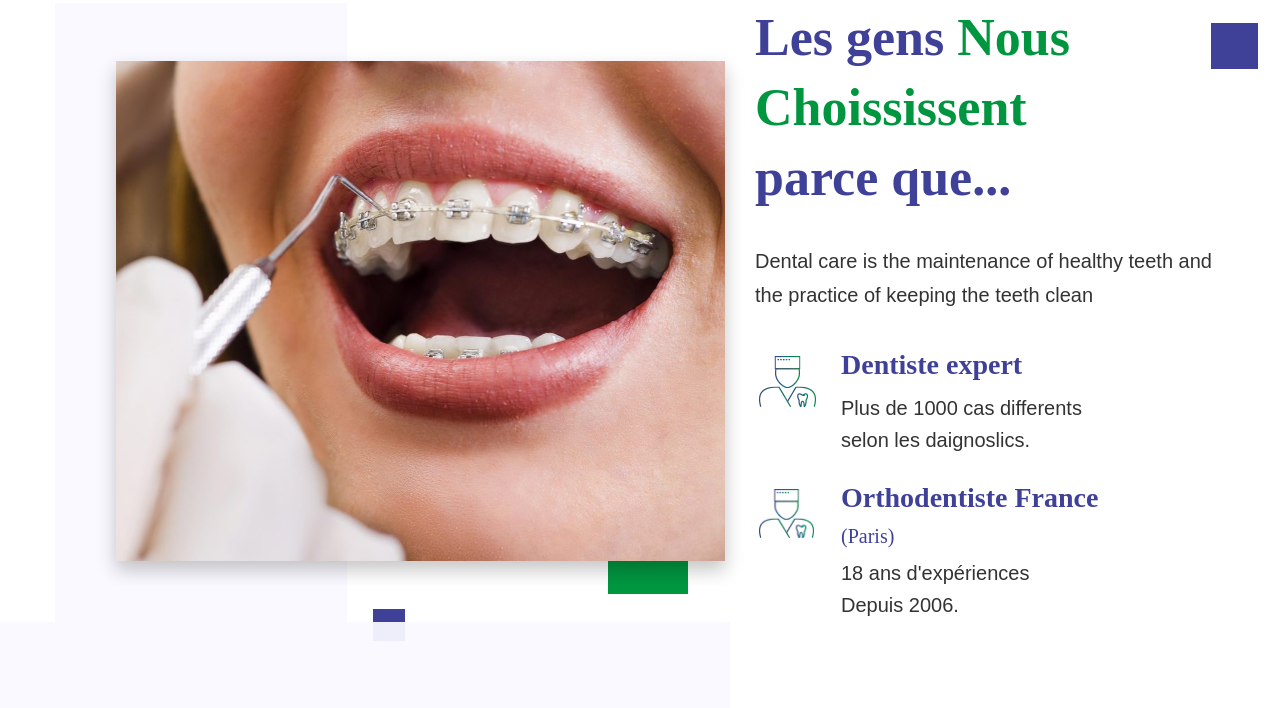
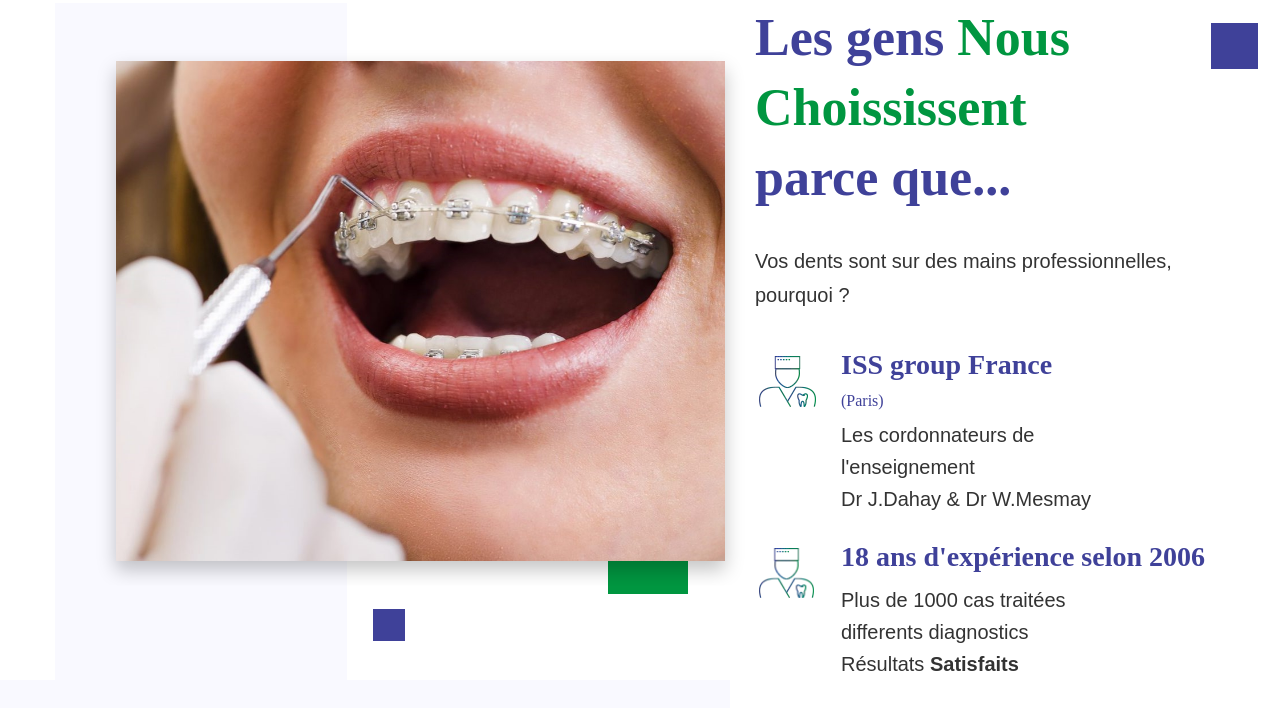
Before and after one commit to fouadess04/drbenotsmane, a plain HTML site: page index.html in a window 1280 px wide. Shown: the part 797-1505 px from the top of the page. Drawn offline with Linux system fonts and the light colour scheme; a web font is replaced by a local one.

Commit message:
Update index.html

```diff
--- a/index.html
+++ b/index.html
@@ -230,7 +230,7 @@
               <div class="section-title mb--0 position-relative">
                 <h2 class="title">Les gens <span>Nous Choississent</span> parce que...</h2>
                 <div class="desc">
-                  <p>Dental care is the maintenance of healthy teeth and the practice of keeping the teeth clean </p>
+                  <p>Vos dents sont sur des mains professionnelles, pourquoi ?</p>
                 </div>
                 <div class="section-title-shape"></div>
               </div>
@@ -242,8 +242,8 @@
                       <img class="icon-img" src="pres_files/f1.webp" alt="Image-HasTech" width="57" height="51">
                     </div>
                     <div class="content">
-                      <h4 class="title">Dentiste expert</h4>
-                      <p>Plus de 1000 cas differents selon les daignoslics.</p>
+                      <a href="https://www.issgroupfrance.com"><h4 class="title">ISS group France<h6>(Paris)</h6></h4></a>
+                      <p>Les cordonnateurs de l'enseignement<br>Dr J.Dahay & Dr W.Mesmay<br></p>
                     </div>
                   </div>
                 </div>
@@ -258,8 +258,8 @@
                       <img class="icon-img" src="pres_files/f1.webp" alt="Image-HasTech" width="55" height="51">
                     </div>
                     <div class="content">
-                      <h4 class="title">Orthodentiste France <h5>(Paris)</h5></h4>
-                      <p>18 ans d'expériences <br> Depuis 2006.</p>
+                      <h4 class="title">18 ans d'expérience selon 2006</h4>
+                      <p>Plus de 1000 cas traitées differents diagnostics<br>Résultats <b>Satisfaits</b></p>
                     </div>
                   </div>
                 </div>
```
